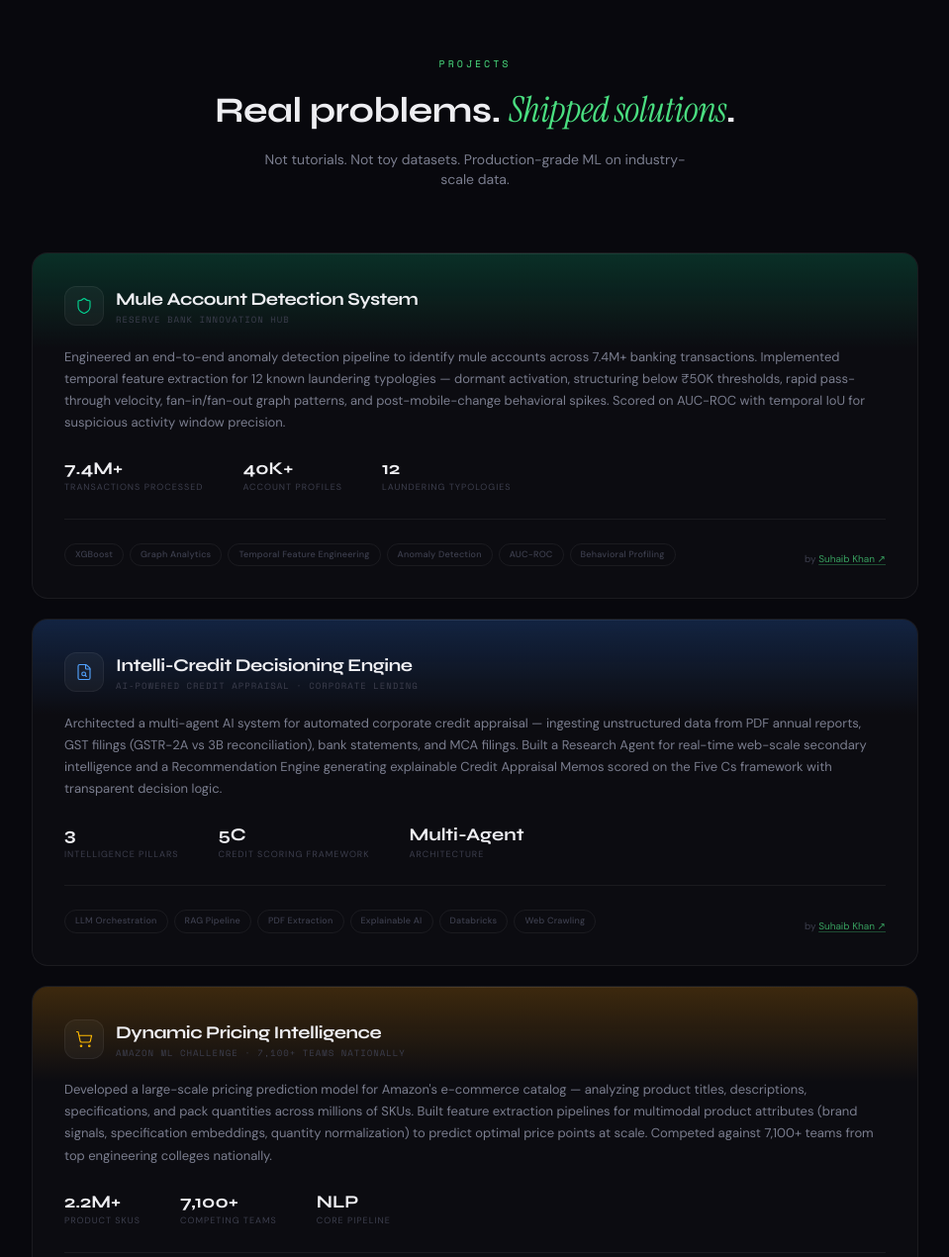
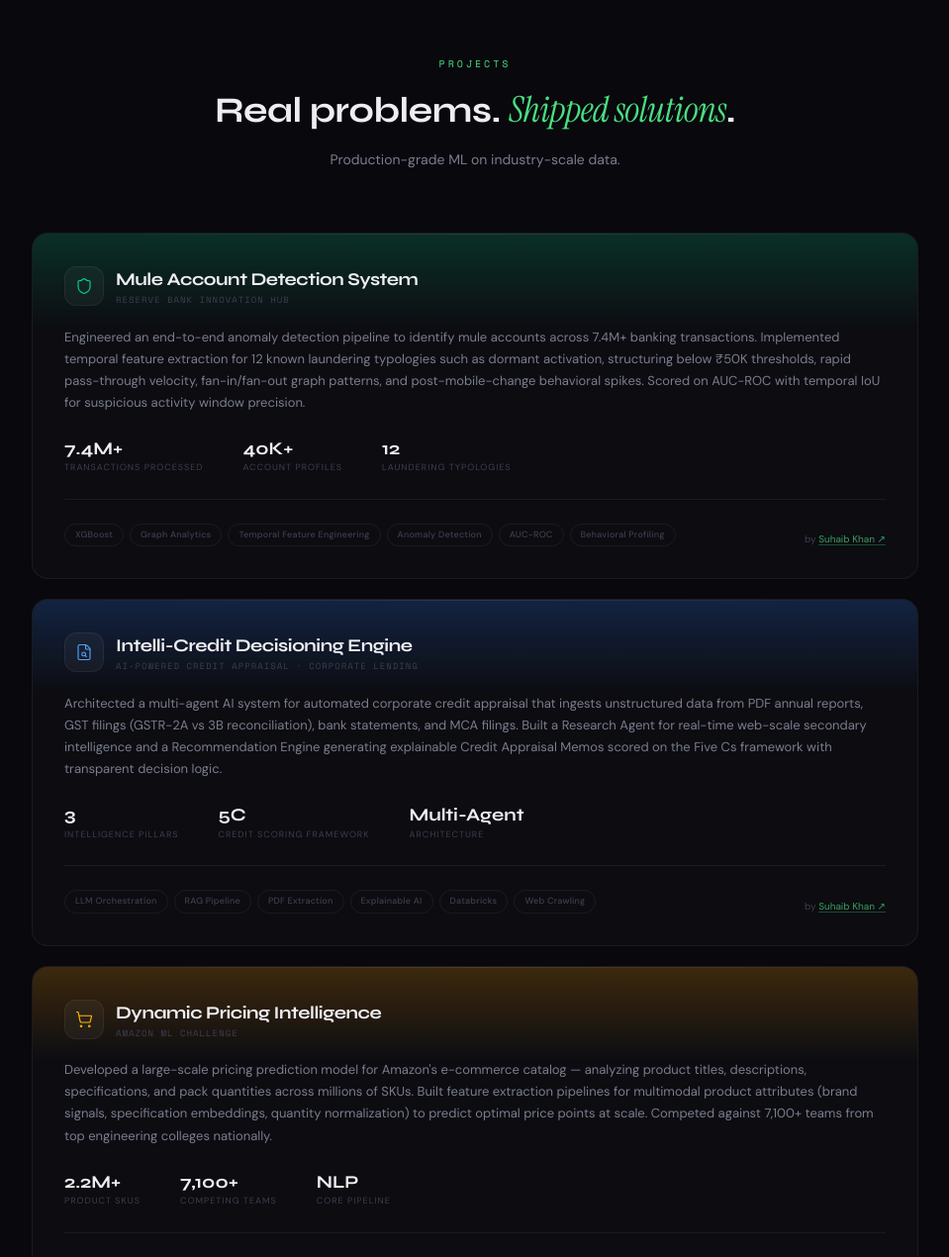
Before and after one commit to SuhaibK10/FAAST-ML-Team, a React (Vite) app: page / in a window 1280 px wide. Shown: the part 1384-2654 px from the top of the page at 99% size, without its empty margins (160-1119 px from the left). Built offline with nearby package versions, Linux system fonts and the light colour scheme.

Commit message:
some tweaks

```diff
--- a/index.html
+++ b/index.html
@@ -3,6 +3,13 @@
   <head>
     <meta charset="UTF-8" />
     <meta name="viewport" content="width=device-width, initial-scale=1.0" />
+    <meta property="og:title" content="FAAST ML Team — Apply Now" />
+<meta property="og:description" content="AMU's Machine Learning & Full Stack Engineering Team" />
+<meta property="og:image" content="https://applyml.amufaast.com/og-image.png" />
+<meta property="og:url" content="https://applyml.amufaast.com" />
+<meta property="og:type" content="website" />
+<meta name="twitter:card" content="summary_large_image" />
+<meta name="twitter:image" content="https://applyml.amufaast.com/og-image.png" />
     <title>FAAST AMU - ML Team</title>
     <link rel="preconnect" href="https://fonts.googleapis.com">
     <link href="https://fonts.googleapis.com/css2?family=Syne:wght@400;500;600;700;800&family=Instrument+Serif:ital@0;1&family=Space+Mono:wght@400;700&family=DM+Sans:opsz,wght@9..40,300;9..40,400;9..40,500;9..40,600;9..40,700&display=swap" rel="stylesheet">
--- a/src/components/Projects.jsx
+++ b/src/components/Projects.jsx
@@ -9,7 +9,7 @@ const projects = [
     borderHover: 'rgba(52,211,153,0.15)',
     title: 'Mule Account Detection System',
     org: 'Reserve Bank Innovation Hub',
-    desc: 'Engineered an end-to-end anomaly detection pipeline to identify mule accounts across 7.4M+ banking transactions. Implemented temporal feature extraction for 12 known laundering typologies — dormant activation, structuring below ₹50K thresholds, rapid pass-through velocity, fan-in/fan-out graph patterns, and post-mobile-change behavioral spikes. Scored on AUC-ROC with temporal IoU for suspicious activity window precision.',
+    desc: 'Engineered an end-to-end anomaly detection pipeline to identify mule accounts across 7.4M+ banking transactions. Implemented temporal feature extraction for 12 known laundering typologies such as dormant activation, structuring below ₹50K thresholds, rapid pass-through velocity, fan-in/fan-out graph patterns, and post-mobile-change behavioral spikes. Scored on AUC-ROC with temporal IoU for suspicious activity window precision.',
     stats: [
       { value: '7.4M+', label: 'Transactions Processed' },
       { value: '40K+', label: 'Account Profiles' },
@@ -24,7 +24,7 @@ const projects = [
     borderHover: 'rgba(96,165,250,0.15)',
     title: 'Intelli-Credit Decisioning Engine',
     org: 'AI-Powered Credit Appraisal · Corporate Lending',
-    desc: 'Architected a multi-agent AI system for automated corporate credit appraisal — ingesting unstructured data from PDF annual reports, GST filings (GSTR-2A vs 3B reconciliation), bank statements, and MCA filings. Built a Research Agent for real-time web-scale secondary intelligence and a Recommendation Engine generating explainable Credit Appraisal Memos scored on the Five Cs framework with transparent decision logic.',
+    desc: 'Architected a multi-agent AI system for automated corporate credit appraisal that ingests unstructured data from PDF annual reports, GST filings (GSTR-2A vs 3B reconciliation), bank statements, and MCA filings. Built a Research Agent for real-time web-scale secondary intelligence and a Recommendation Engine generating explainable Credit Appraisal Memos scored on the Five Cs framework with transparent decision logic.',
     stats: [
       { value: '3', label: 'Intelligence Pillars' },
       { value: '5C', label: 'Credit Scoring Framework' },
@@ -38,7 +38,7 @@ const projects = [
     accent: 'from-amber-500/20 to-amber-500/0',
     borderHover: 'rgba(251,191,36,0.15)',
     title: 'Dynamic Pricing Intelligence',
-    org: 'Amazon ML Challenge · 7,100+ Teams Nationally',
+    org: 'Amazon ML Challenge ',
     desc: 'Developed a large-scale pricing prediction model for Amazon\'s e-commerce catalog — analyzing product titles, descriptions, specifications, and pack quantities across millions of SKUs. Built feature extraction pipelines for multimodal product attributes (brand signals, specification embeddings, quantity normalization) to predict optimal price points at scale. Competed against 7,100+ teams from top engineering colleges nationally.',
     stats: [
       { value: '2.2M+', label: 'Product SKUs' },
@@ -65,7 +65,7 @@ export default function Projects() {
             Real problems.{' '}
             <span className="font-[family-name:var(--font-serif)] italic font-normal text-mint">Shipped solutions</span>.
           </h2>
-          <p className="text-sm text-dim mt-3 max-w-md mx-auto">Not tutorials. Not toy datasets. Production-grade ML on industry-scale data.</p>
+          <p className="text-sm text-dim mt-3 max-w-md mx-auto"> Production-grade ML on industry-scale data.</p>
         </motion.div>
 
         <div className="space-y-5">
```
Also changed, not shown: public/og-image.png (added).
